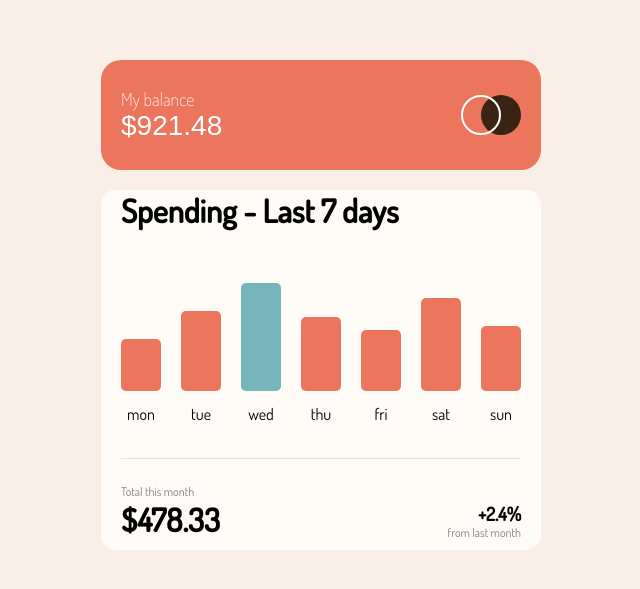
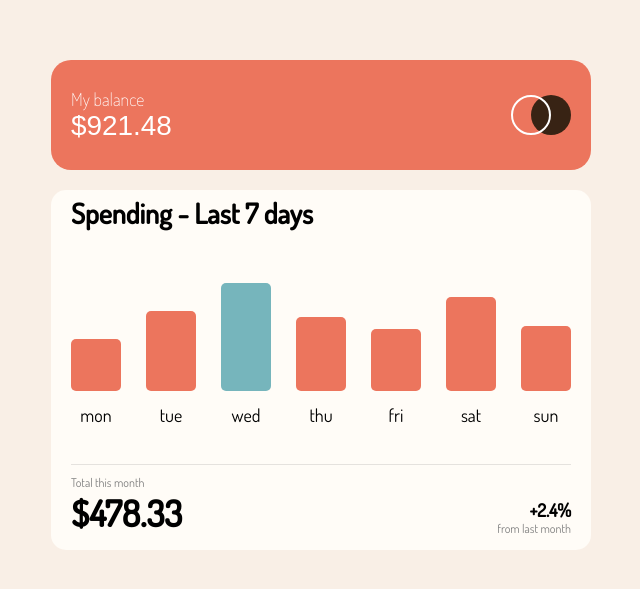
Before and after one commit to Lukaszz112/app, a React (Create React App) app: page / in a window 1280 px wide. Shown: the part 105-694 px from the top of the page, without its empty margins (319-959 px from the left). Built offline with nearby package versions, Linux system fonts and the light colour scheme.

Commit message:
Change site styles

```diff
--- a/src/AppStyled.js
+++ b/src/AppStyled.js
@@ -1,6 +1,6 @@
 import styled from 'styled-components';
 export const AppWrapper = styled.div`
-    padding-left:0;
+    padding:0;
     margin:0;
     height:100vh;
     width:100vw;
@@ -10,11 +10,16 @@ export const AppWrapper = styled.div`
     flex-direction:column;
     background-color:rgba(247,233,220,0.7);
 
+    *{
+        font-size: 18px;
+    }
+
     main{
         padding:20px;
         width:80%;
-        max-width:400px;
+        max-width:500px;
         height:40%;
+        min-height:300px;
         background-color: rgba(255,252,247);
         border-radius:15px;
         display:flex;
@@ -25,6 +30,7 @@ export const AppWrapper = styled.div`
 
         h1{
             margin:0;
+            font-size:1.55em;
         }
     }
 
--- a/src/Components/Bars/BarsStyled.js
+++ b/src/Components/Bars/BarsStyled.js
@@ -24,11 +24,19 @@ export const BarsWrapper=styled.div`
         padding-bottom:5%;
         align-items:center;
         text-align: center;
+        transition: all .4s ease-in-out;
 
         p{
             width: 10%;
         }
     }
+
+    @media (max-height:780px){
+            .days{
+                padding-bottom:1%;
+            }
+        }
+
 `
 
 export const Bar=styled.div`
--- a/src/Components/Footer/FooterStyled.js
+++ b/src/Components/Footer/FooterStyled.js
@@ -7,16 +7,21 @@ export const FooterWrapper = styled.div`
 
     display:flex;
     width:100%;
-    padding-top:20px;
     padding-bottom:10px;
 
     p{
-        font-size:12px;
+        font-size:0.67em;
         color:grey;
     }
 
     h2{
-        font-size:32px;
+        font-size:2em;
+        transition: all .4s ease-in-out;
+    }
+
+    h3{
+        font-size:1em;
+        transition: all .4s ease-in-out;
     }
 
     .left,.right{
@@ -33,4 +38,13 @@ export const FooterWrapper = styled.div`
         justify-content:flex-end;
         align-items:flex-end;
     }
+
+    @media (max-height:780px){
+            h2{
+                font-size: 1.88em;
+            }
+            h3{
+                font-size: .89em;
+            }
+        }
 `;
--- a/src/Components/Header/HeaderStyled.js
+++ b/src/Components/Header/HeaderStyled.js
@@ -4,23 +4,25 @@ export const HeaderWrapper = styled.header`
         margin:20px;
         background-color: rgba(236,117,93);
         width:80%;
-        max-width:400px;
+        max-width:500px;
         height: 70px;
         border-radius:20px;
         color:white;
         display:flex;
 
         h2{
-        margin:0;
-        font-size: 28px;
-        font-family: sans-serif;
-        font-weight: normal;
+            margin:0;
+            font-size: 1.55em;
+            font-family: sans-serif;
+            font-weight: normal;
+            transition: all .2s ease-in-out;
         }
 
         p{
             margin:0;
-            font-size:18px;
+            font-size:1em;
             font-weight: 200;
+            transition: all .2s ease-in-out;
         }
 
         .left{
@@ -55,4 +57,13 @@ export const HeaderWrapper = styled.header`
             position:relative;
             z-index:1;
         }
+
+        @media (max-height:780px){
+            h2{
+                font-size: 1.44em;
+            }
+            p{
+                font-size: .89em;
+            }
+        }
 `
```
